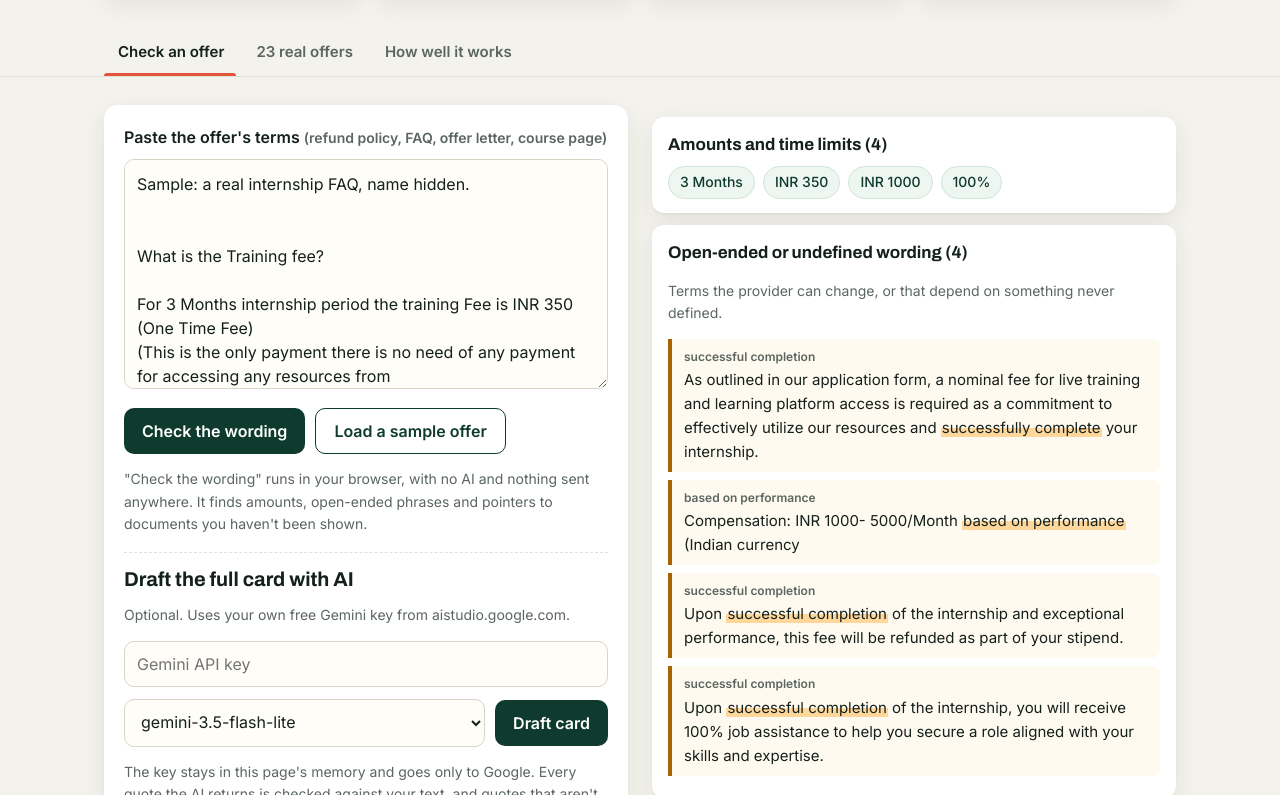
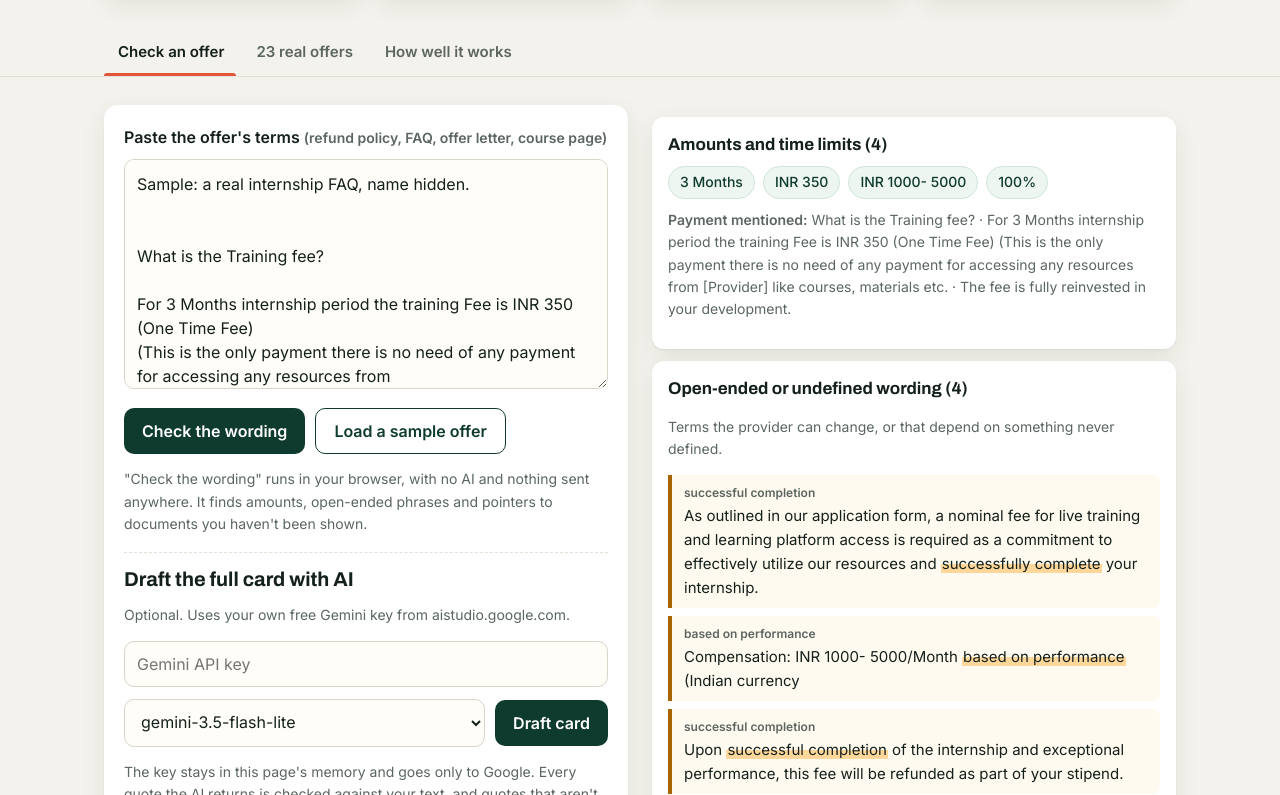
Before and after one commit to abiMaestral/promise-card, a plain HTML site: page docs/index.html in a window 1280 px wide. Both pictures are taken after a click on the button "Load a sample offer". Shown: the part 860-1655 px from the top of the page. Drawn offline with nearby package versions, Linux system fonts and the light colour scheme.

Commit message:
Tool fixes

```diff
--- a/docs/index.html
+++ b/docs/index.html
@@ -285,7 +285,9 @@ const OPEN = [["from time to time",/from time to time/i],["may be amended/modifi
  ["additional conditions",/(?:any )?additional (?:conditions|terms|criteria)/i],["sole discretion",/(?:sole|absolute) discretion/i],
  ["subject to T&C",/subject to (?:the )?(?:t\s*&\s*c|terms and conditions|terms & conditions)/i],["e.g. in a term",/\(e\.g\.,?[^)]*\)/i],
  ["typically/usually",/\b(?:typically|usually|generally)\b/i],["continued use = acceptance",/continued use[^.]{0,80}accept/i],
- ["based on performance",/based on (?:your )?(?:performance|merit|evaluation)/i],["successful completion",/successful(?:ly)? complet\w*/i]];
+ ["based on performance",/based on (?:your )?[^.]{0,30}?(?:performance|merit|evaluation)/i],
+ ["may be considered",/\bmay be (?:considered|offered|eligible|allotted|assigned)\b/i],
+ ["approximately",/\b(?:approximately|approx\.?|around|about) \d/i],["successful completion",/successful(?:ly)? complet\w*/i]];
 const DEF = [["shared upon/after enrolment",/shared[^.]{0,40}(?:upon|after|on)[^.]{0,30}(?:enrol|enroll|registration|verification|payment)/i],
  ["in the offer email/letter",/(?:in|via) the (?:offer|enrol\w*|admission) (?:email|letter|mail)/i],
  ["separate policy/agreement",/(?:separate|our|the) (?:placement|refund|isa|income share)? ?(?:policy|agreement)(?! below)/i],
@@ -293,8 +295,10 @@ const DEF = [["shared upon/after enrolment",/shared[^.]{0,40}(?:upon|after|on)[^
  ["refer to / as per",/\b(?:refer to|as per) (?:the |our )?(?:terms|policy|agreement|document|guidelines)/i],
  ["will be shared later",/will be (?:shared|provided|communicated|sent) (?:later|separately|after|upon|on)/i]];
 // single line breaks inside a paragraph (common in copied PDF text) are joined; blank lines and list items split
-const sentences = t => t.replace(/\n(?!\n|\s*(?:[-•*]|\d+[.)])\s)/g," ").split(/(?<=[.!?])\s+|\n+/).map(s=>s.trim()).filter(Boolean);
-const AMT = /(?:rs\.?|₹|inr)\s*\d[\d,]*(?:\.\d+)?(?:\s*(?:lakh|lac|k)\b)?|\d[\d,.]*\s*(?:lpa|%)|\d+\s*(?:days?|weeks?|months?|years?)\b/ig;
+const sentences = t => t.replace(/\n(?!\n|\s*(?:[-•*]|\d+[.)])\s|\s*[A-Z][\w &\/()-]{0,30}:)/g," ").split(/(?<=[.!?])\s+|\n+/).map(s=>s.trim()).filter(Boolean);
+// money (incl. ranges like ₹2.5–5.5 LPA), percentages, and durations (incl. decimals like 2.5 months)
+const N = String.raw`\d[\d,]*(?:\.\d+)?`;
+const AMT = new RegExp(String.raw`(?:rs\.?|₹|inr)\s*${N}(?:\s*[-–to]+\s*${N})?(?:\s*(?:lakh|lac|lpa|k)\b)?|${N}(?:\s*[-–]\s*${N})?\s*(?:lpa|%)|${N}(?:\s*[-–]\s*${N})?\s*(?:days?|weeks?|months?|years?)\b`, "ig");
 
 /* ---- same as promise_card/quote_check.py ---- */
 function norm(t){
@@ -313,7 +317,10 @@ function checkWording(){
   for (const s of ss){for (const [l,rx] of OPEN) if (rx.test(s)) open.push([l,s]); for (const [l,rx] of DEF) if (rx.test(s)) def.push([l,s]);}
   const amts = [...new Set((t.match(AMT)||[]).map(a=>a.trim()))];
   const mark = (s,rx) => esc(s).replace(new RegExp(rx.source,"ig"),m=>`<mark>${m}</mark>`);
-  let h = `<div class="box f" style="animation-delay:0ms"><h4>Amounts and time limits (${amts.length})</h4>${amts.length?`<div class="chips">${amts.map(a=>`<span class="chip">${esc(a)}</span>`).join("")}</div>`:`<p class="small">None found. If you are asked to pay, the amount isn't in this text.</p>`}</div>`;
+  const pays = ss.filter(s=>/\b(?:fee|fees|pay|payment|deposit|charge|charges|registration amount|emi)\b/i.test(s));
+  const payNote = pays.length ? `<p class="small" style="margin-top:10px"><b>Payment mentioned:</b> ${pays.slice(0,3).map(esc).join(" · ")}</p>`
+    : `<p class="small" style="margin-top:10px"><b>No payment is mentioned in this text.</b> If you're asked to pay later (at the venue, after "HR screening", for "registration"), ask for it in writing first.</p>`;
+  let h = `<div class="box f" style="animation-delay:0ms"><h4>Amounts and time limits (${amts.length})</h4>${amts.length?`<div class="chips">${amts.map(a=>`<span class="chip">${esc(a)}</span>`).join("")}</div>`:`<p class="small">None found.</p>`}${payNote}</div>`;
   h += `<div class="box f" style="animation-delay:120ms"><h4>Open-ended or undefined wording (${open.length})</h4><p class="small">Terms the provider can change, or that depend on something never defined.</p>${open.map(([l,s])=>`<div class="flag"><b>${esc(l)}</b>${mark(s,OPEN.find(o=>o[0]===l)[1])}</div>`).join("")||"<p class='small'>None found.</p>"}</div>`;
   h += `<div class="box f" style="animation-delay:240ms"><h4>Terms kept in another document (${def.length})</h4><p class="small">Ask to see these before you pay.</p>${def.map(([l,s])=>`<div class="flag def"><b>${esc(l)}</b>${mark(s,DEF.find(o=>o[0]===l)[1])}</div>`).join("")||"<p class='small'>None found.</p>"}</div>`;
   out.innerHTML = h;
```
Also changed, not shown: site/template.html (+11 -4 lines), 1 other file.
